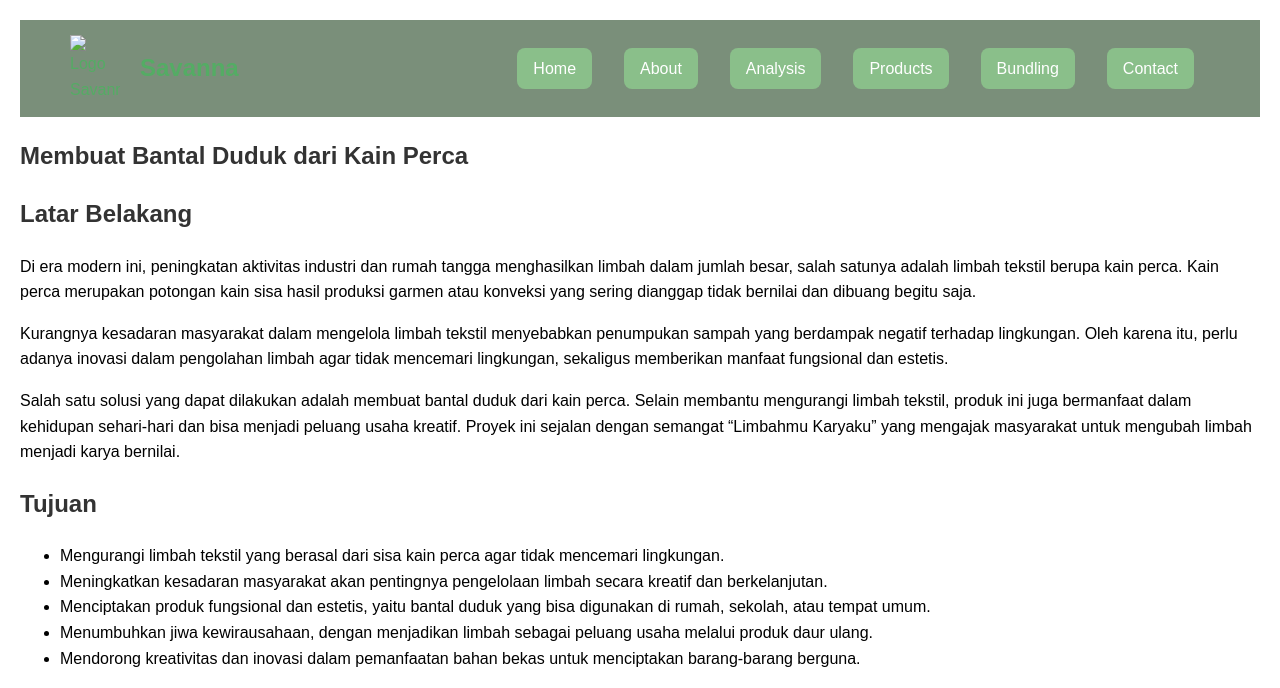
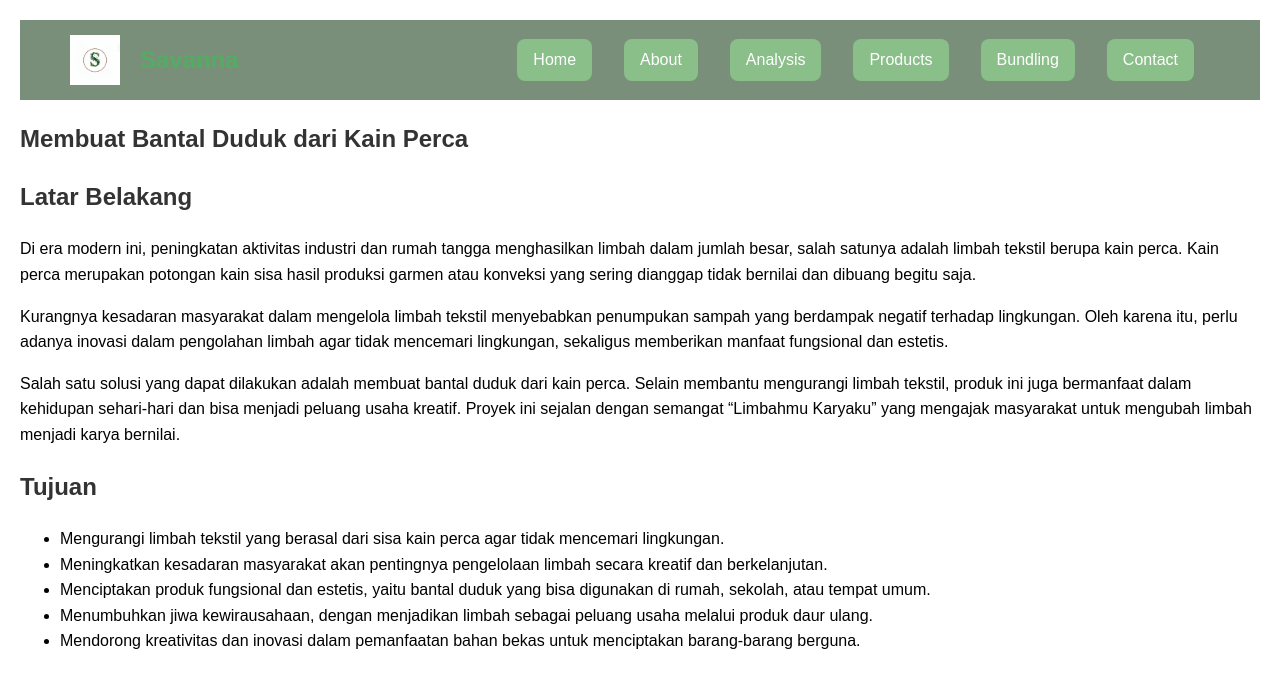
Before and after one commit to Fanesyaana/Tugas-kolaborasi-semester-1, a plain HTML site: page bantal duduk.html in a window 1280 px wide. Shown: the top 688 px of the page. Drawn offline with Linux system fonts and the light colour scheme.

Commit message:
Update bantal duduk.html

```diff
--- a/bantal duduk.html
+++ b/bantal duduk.html
@@ -224,7 +224,7 @@
   <header>
     <nav class="navbar">
         <div class="logo-brand">
-            <img src="../img/logo savanna.jpg" alt="Logo Savanna">
+            <img src="logo savanna.jpg" alt="Logo Savanna">
             <h1>Savanna</h1>
         </div>
         <div class="nav-links">
```
